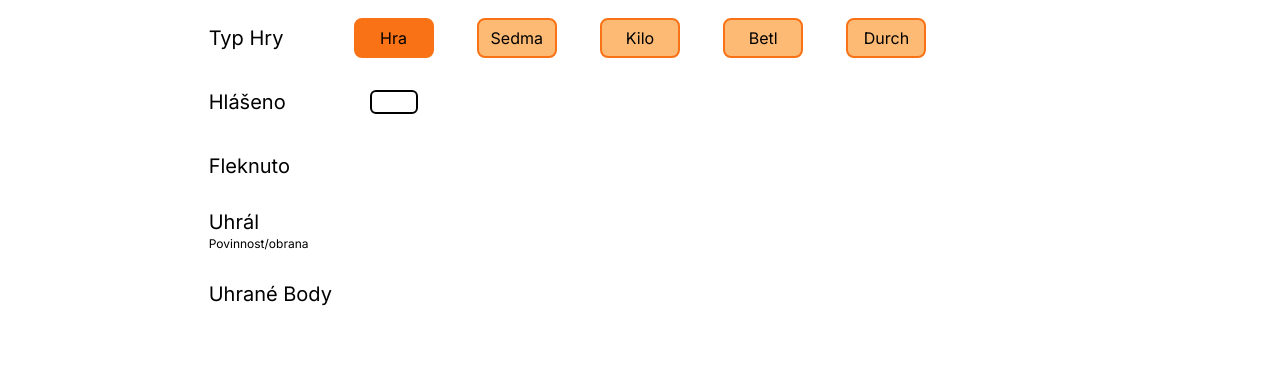
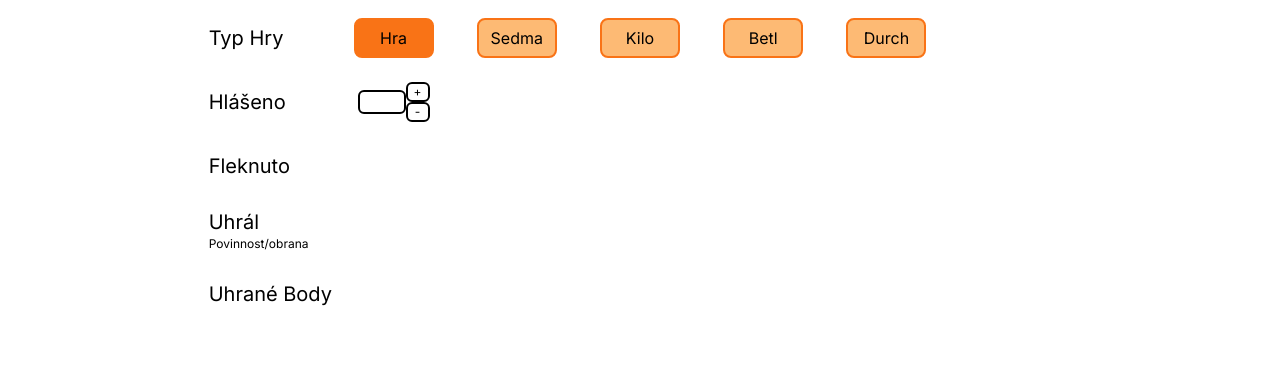
Before and after one commit to MartinBenicek/Next, a Next.js app: page /cena in a window 1280 px wide. Both pictures are taken after a click on the button "Hra". Shown: the part 230-606 px from the top of the page. Built offline with nearby package versions, Linux system fonts and the light colour scheme.

Commit message:
components edit

```diff
--- a/components/ButtonSegment.tsx
+++ b/components/ButtonSegment.tsx
@@ -1,16 +1,9 @@
 "use client";
 import { useState } from "react";
-
-const initialState = {
-  flekValue: 0,
-  hlasenoValue: false,
-  bodyValue: 0,
-};
+import DivSection from "./DivSection";
 
 const ButtonSegment = ({ id, styles }: { id: string; styles: string }) => {
   const [isGrid, setGrid] = useState(false);
-  const [checked, setChecked] = useState(false);
-  const [inputValues, setInputValues] = useState(initialState);
   const handleButtonClick = () => {
     const newGrid = !isGrid;
     setGrid(newGrid);
@@ -19,24 +12,6 @@ const ButtonSegment = ({ id, styles }: { id: string; styles: string }) => {
       props.info(props.id);
     }, 0);*/
   };
-  const handleCheckboxClick = () => {
-    setChecked(!checked);
-  };
-  const hlaseno = (id === "Sedma" || id === "Kilo") && (
-    <span className={`flex w-full relative justify-around`}>
-      <label
-        className={`${checked ? "bg-lime-400" : "bg-red-500"} cursor-pointer block h-7 w-7 border-2 border-black border-solid content-['']  rounded-md `}
-      >
-        <input
-          className="hidden"
-          type="checkbox"
-          id={`hlaseno-${id}`}
-          onChange={handleCheckboxClick}
-          checked={checked}
-        />
-      </label>
-    </span>
-  );
   return (
     <div className={`${styles}`}>
       <button
@@ -48,10 +23,7 @@ const ButtonSegment = ({ id, styles }: { id: string; styles: string }) => {
       <div
         className={`${isGrid ? "grid" : "hidden"} grid-rows-4 h-full row-start-2 row-span-4 items-center justify-center`}
       >
-        {hlaseno}
-        <label className="h-6 w-12 block content-[''] border-2 border-black border-solid rounded-md">
-          <input type="number" min="0" className="hidden" />
-        </label>
+        <DivSection id={`${id}`} />
       </div>
     </div>
   );
--- /dev/null
+++ b/components/DivSection.tsx
@@ -0,0 +1,55 @@
+"use client";
+import React from "react";
+
+const initialState = {
+  checked: false,
+  flekValue: 0,
+  hlasenoValue: false,
+  bodyValue: 0,
+};
+
+import { useState } from "react";
+
+const DivSection = ({ id }: { id: string }) => {
+  const [inputValues, setInputValues] = useState(initialState);
+  const handleCheckboxClick = () => {
+    setInputValues((prevState) => ({
+      ...prevState,
+      checked: !prevState.checked,
+    }));
+  };
+
+  const hlaseno = (id === "Sedma" || id === "Kilo") && (
+    <span className={`flex w-full relative justify-around`}>
+      <label
+        className={`${inputValues.checked ? "bg-lime-400" : "bg-red-500"} cursor-pointer block h-7 w-7 border-2 border-black border-solid content-['']  rounded-md `}
+      >
+        <input
+          className="hidden"
+          type="checkbox"
+          id={`hlaseno-${id}`}
+          onChange={handleCheckboxClick}
+          checked={inputValues.checked}
+        />
+      </label>
+    </span>
+  );
+  return (
+    <>
+      {hlaseno}
+      <div className="grid grid-cols-3 grid-rows-2 items-center">
+        <label className="h-6 w-12 block content-[''] border-2 border-black border-solid rounded-md row-span-2 col-span-2">
+          <input type="number" min="0" className="hidden" />
+        </label>
+        <button className="border-2 border-black border-solid rounded-md col-start-3 row-start-1 text-xs">
+          +
+        </button>
+        <button className="border-2 border-black border-solid rounded-md col-start-3 row-start-2 text-xs">
+          -
+        </button>
+      </div>
+    </>
+  );
+};
+
+export default DivSection;
```
Also changed, not shown: app/(group)/cena/page.tsx (+38 -1 lines).
